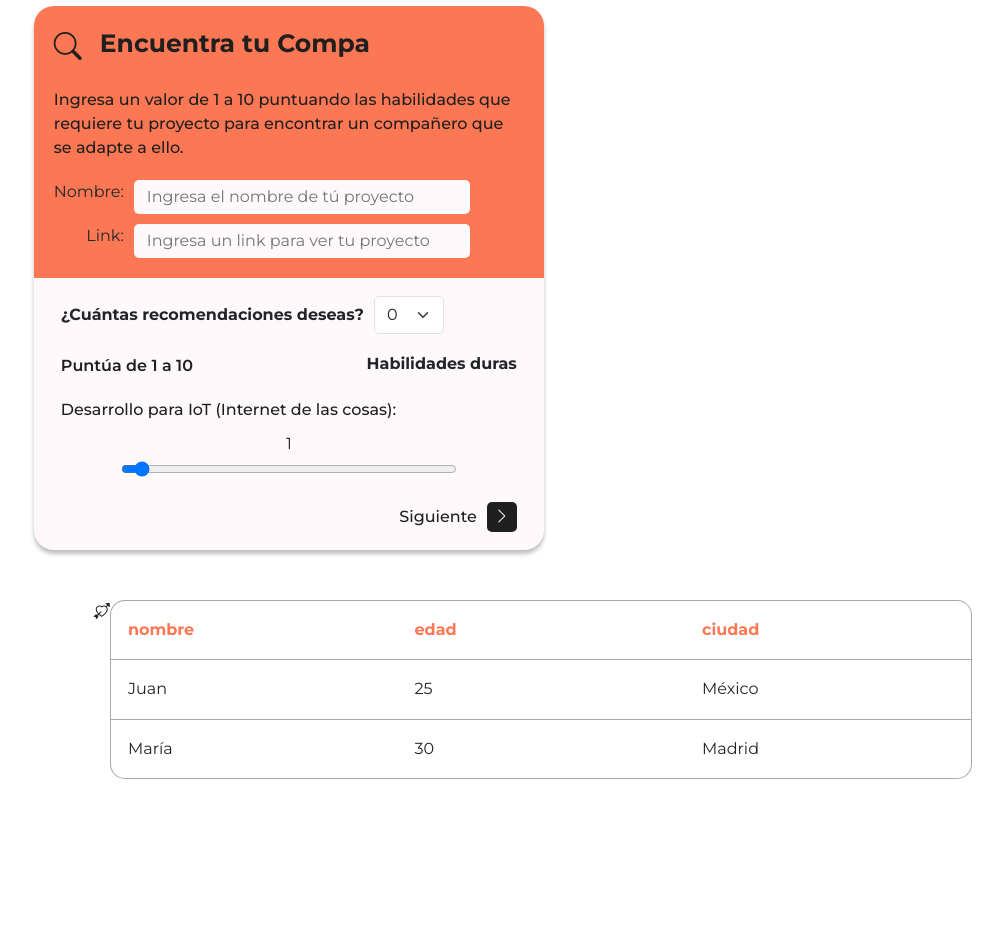
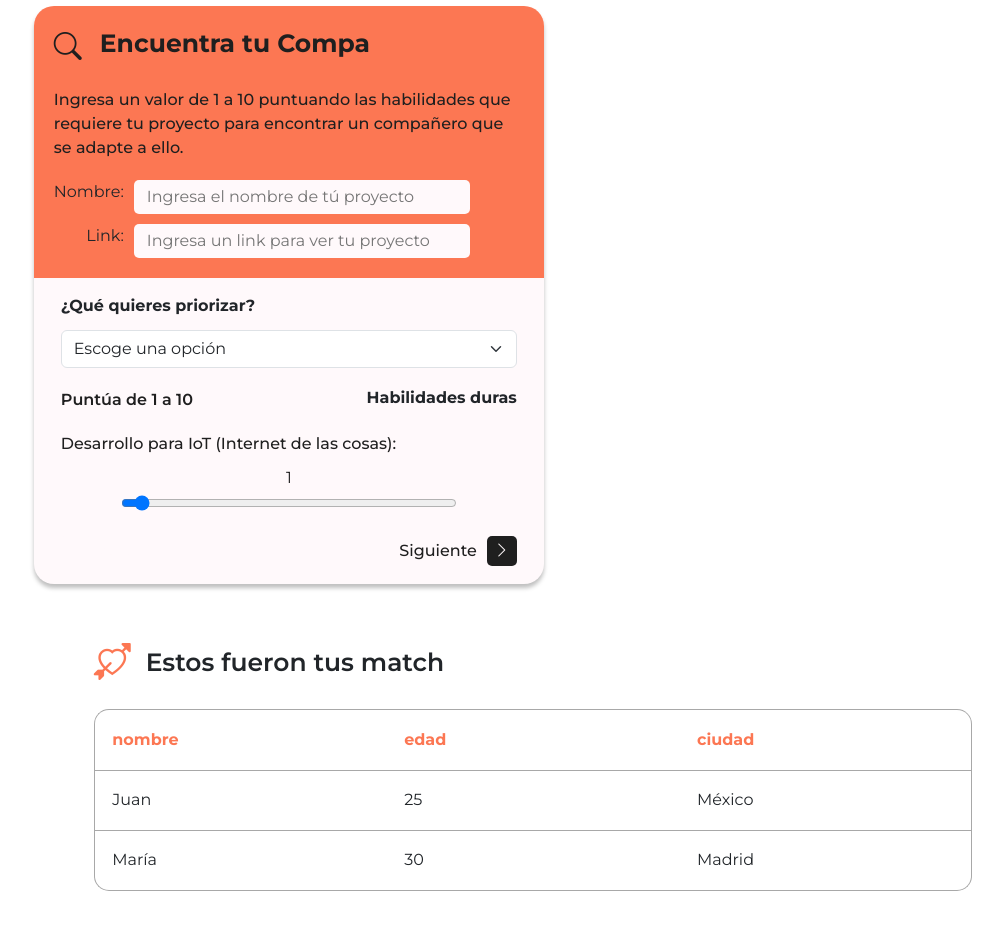
Before and after one commit to Andreita7128/Sti-Final, a plain HTML site: page index.html in a window 1280 px wide. Shown: the part 139-1068 px from the top of the page, without its empty margins (107-1110 px from the left). Before the commit the page ends 968 px from the top, so only its background shows below. Drawn offline with nearby package versions, Linux system fonts and the light colour scheme.

Commit message:
corrección

```diff
--- a/components/card/card.css
+++ b/components/card/card.css
@@ -145,3 +145,35 @@ h5 {
     border: none;
     border-radius: 5px;
 }
+
+.agregation {
+    display: flex;
+    flex-direction: column;
+    gap: 15px;
+}
+
+.btn_agregation {
+    width: 100%;
+}
+
+#container-table {
+    display: flex;
+    flex-direction: column;
+    gap: 20px;
+}
+
+#container-table i {
+    font-size: 37px;
+    color: var(--color-red);
+}
+
+.container-title-table {
+    display: flex;
+    flex-direction: row;
+    gap: 15px;
+    align-items: center;
+}
+
+h3 {
+    margin: 0;
+}
--- a/components/card/card.js
+++ b/components/card/card.js
@@ -1,8 +1,8 @@
 class CardOption extends HTMLElement {
     constructor() {
         super();
-        this.hardSkills = [0,0,0,0,0,0,0,0,0,0,0,0]
-        this.softSkills = [0,0,0,0,0,0,0,0,0,0]
+        this.hardSkills = [0, 0, 0, 0, 0, 0, 0, 0, 0, 0, 0, 0]
+        this.softSkills = [0, 0, 0, 0, 0, 0, 0, 0, 0, 0]
         this.actual = 0;
 
 
@@ -87,12 +87,12 @@ class CardOption extends HTMLElement {
         if (this.actual === 0) {
             containerBtn.style.background = '#FFF9FB';
             containerText.style.color = '#FFF9FB';
-        } else if (this.actual > 0 ){
+        } else if (this.actual > 0) {
             containerBtn.style.background = '#1F1F1F';
             containerText.style.color = '#2D2D2D';
         }
 
-        if(this.actual === this.questions.length - 1) {
+        if (this.actual === this.questions.length - 1) {
             containerTextNext.textContent = 'Generar Recomendación'
         }
     }
@@ -114,41 +114,30 @@ class CardOption extends HTMLElement {
             const slider = document.querySelector('.slider');
             this.saveAnswer(slider.value)
             this.actual++;
-            if(this.actual < this.questions.length-1)
+            if (this.actual < this.questions.length - 1)
                 this.cargarPregunta();
-        }else{
+        } else {
 
 
         }
-
-
-
-
-
     }
 
-    saveAnswer(score){
+    saveAnswer(score) {
 
-        if(this.actual<this.hardSkills.length){
+        if (this.actual < this.hardSkills.length) {
             // Save hardSkill
-            this.hardSkills[this.actual]= score;
-        }else{
+            this.hardSkills[this.actual] = score;
+        } else {
             // Save softSkill
-            this.softSkills[this.actual-this.hardSkills.length]=score;
+            this.softSkills[this.actual - this.hardSkills.length] = score;
 
         }
 
 
     }
 
-    cardRender() {
-
-    }
-
-
     connectedCallback() {
         this.render();
-        this.cardRender();
     }
 
     render() {
@@ -175,26 +164,19 @@ class CardOption extends HTMLElement {
                 </div>
             </section>
             <section class="card_questions">
-                <div class="number_K">
-                    <h5>¿Cuántas recomendaciones deseas?</h5>
-                    <select class="form-select btn_drop" aria-label="Default select example">
-                        <option selected>0 </option>
-                        <option value="1">1</option>
-                        <option value="2">2</option>
-                        <option value="3">3</option>
-                        <option value="4">4</option>
-                        <option value="5">5</option>
-                        <option value="6">6</option>
-                        <option value="7">7</option>
-                        <option value="8">8</option>
-                        <option value="9">9</option>
-                        <option value="10">10</option>
+                <div class="agregation">
+                    <h5>¿Qué quieres priorizar?</h5>
+                    <select class="form-select btn_agregation" aria-label="Default select example">
+                        <option selected>Escoge una opción</option>
+                        <option value="hard-skills">Habilidades Duras</option>
+                        <option value="soft-skills">Personalidad</option>
+                        <option value="both">Equilibrado</option>
                     </select>
                 </div>
 
                 <div class="card_sub">
                     <p class="subtitle">Puntúa de 1 a 10</p>
-                    <h5>Habilidades duras</h5>
+                    <h5 id="skills-type">Habilidades duras</h5>
                 </div>
 
                 <div class="question">
--- a/index.html
+++ b/index.html
@@ -32,7 +32,10 @@
         </section>
 
         <section id="container-table">
-            <i class="bi bi-arrow-through-heart"></i>
+            <div class="container-title-table">
+                <i class="bi bi-arrow-through-heart"></i>
+                <h3>Estos fueron tus match</h3>
+            </div>
             <table id="results"></table>
         </section>
 
```
